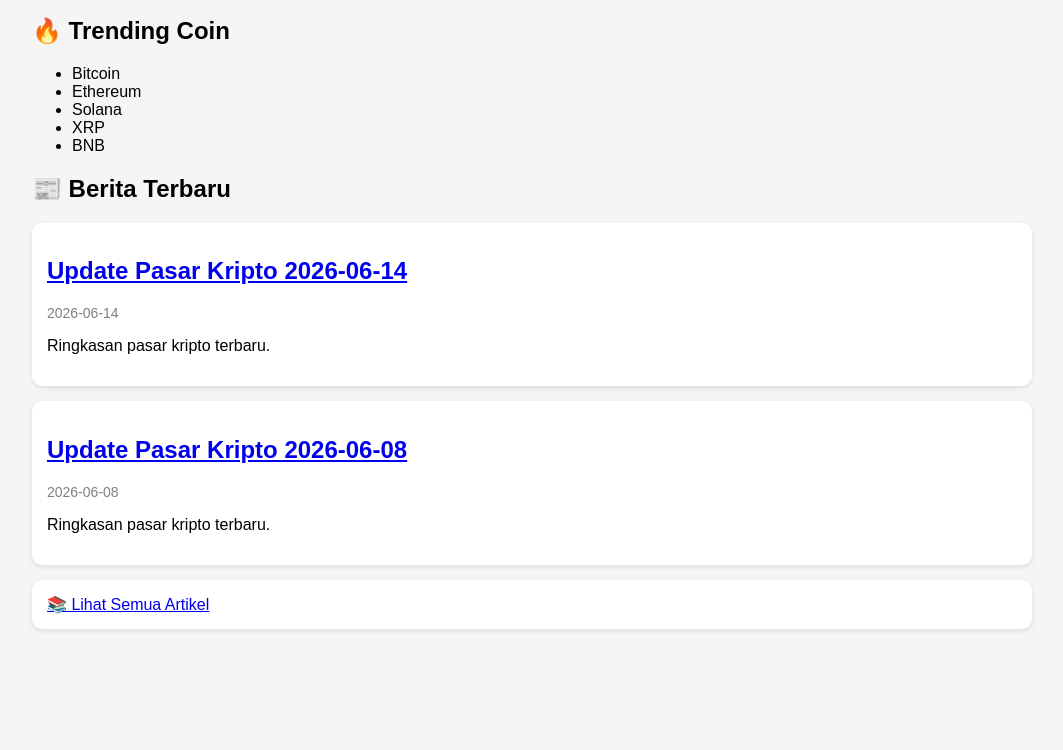
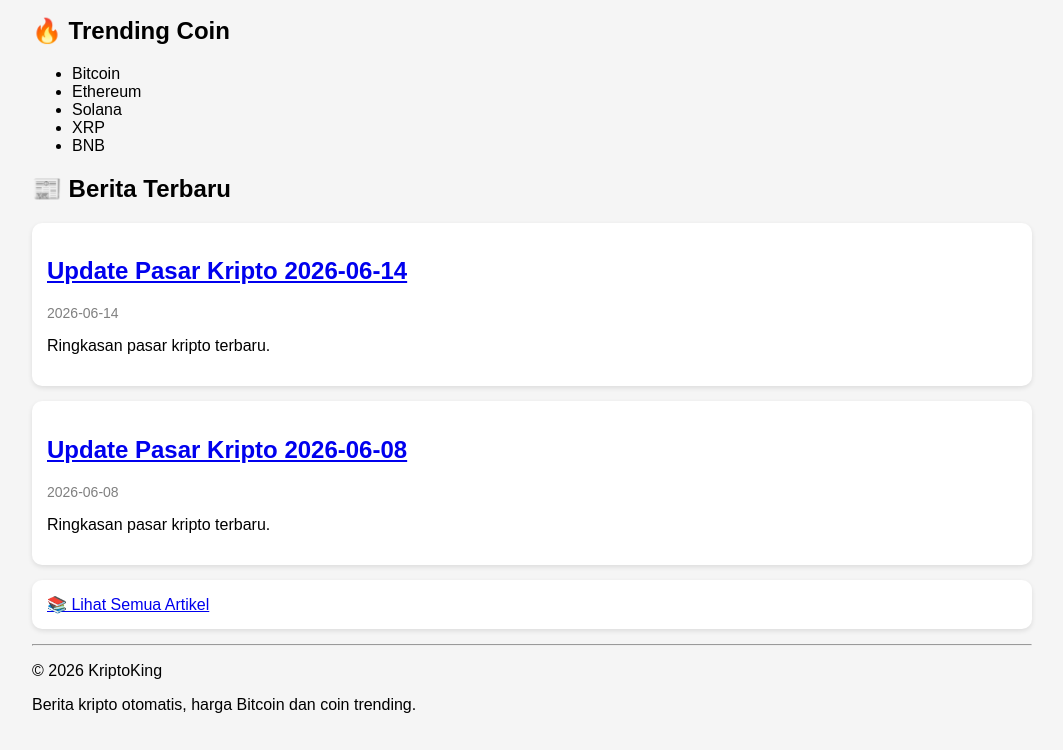
Before and after one commit to Daxro99/Kriptoking-, a plain HTML site: page index.html in a window 1280 px wide. Shown: the part 178-928 px from the top of the page, without its empty margins (108-1171 px from the left). Before the commit the page ends 842 px from the top, so only its background shows below. Drawn offline with Linux system fonts and the light colour scheme.

Commit message:
Update index.html

```diff
--- a/index.html
+++ b/index.html
@@ -92,6 +92,17 @@ fetch('data/news.json')
     📚 Lihat Semua Artikel
   </a>
 </div>
+    <hr>
+
+<footer>
+  <p>
+    © 2026 KriptoKing
+  </p>
+
+  <p>
+    Berita kripto otomatis, harga Bitcoin dan coin trending.
+  </p>
+</footer>
 </body>
 
 </html>
```
